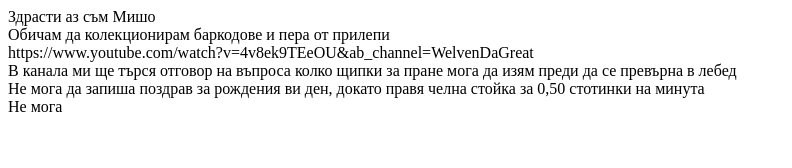
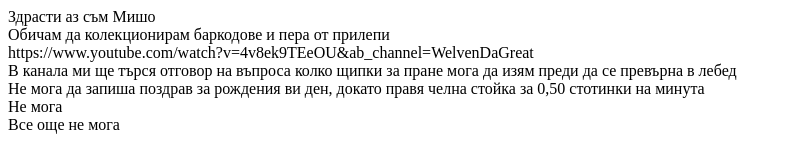
Before and after one commit to angelbgpl/test-sp, a plain HTML site: page index.html in a window 1280 px wide. Shown: the whole page, without its empty margins (0-792 px from the left). Drawn offline with Linux system fonts and the light colour scheme.

Commit message:
change index again

```diff
--- a/index.html
+++ b/index.html
@@ -24,5 +24,7 @@
 
     <div>Не мога</div>
 
+    <div>Все още не мога</div>
+
 </body>
 </html>
```
